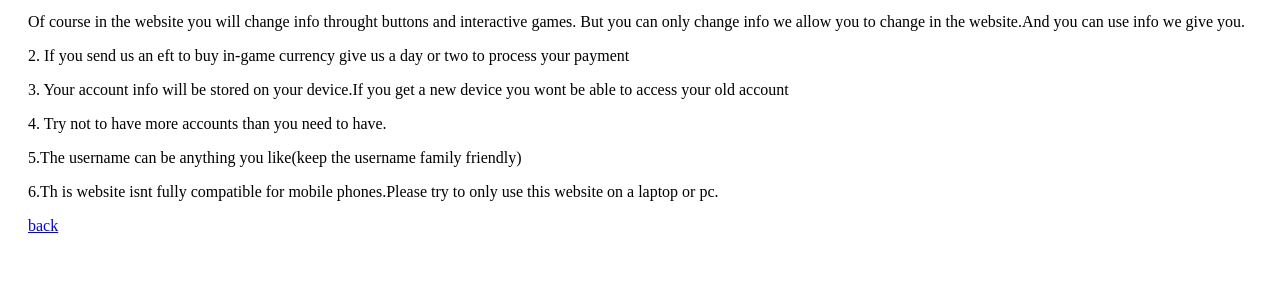
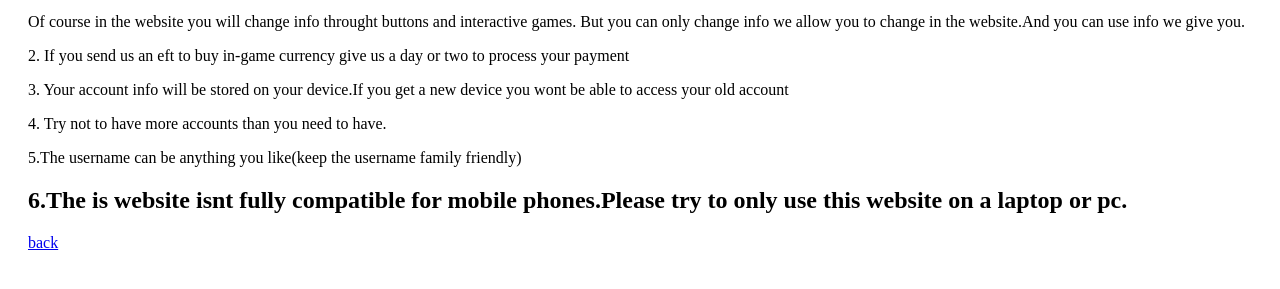
Before and after one commit to ludwigs-software-arcade/ludwigs-software-arcade.github.io, a plain HTML site: page terms-and-conditions.html in a window 1280 px wide. Shown: the part 101-390 px from the top of the page. Drawn offline with Linux system fonts and the light colour scheme.

Commit message:
Update terms-and-conditions.html

```diff
--- a/terms-and-conditions.html
+++ b/terms-and-conditions.html
@@ -15,7 +15,7 @@
             <p>3. Your account info will be stored on your device.If you get a new device you wont be able to access your old account</p>
             <p>4. Try not to have more accounts than you need to have.</p>
             <p>5.The username can be anything you like(keep the username family friendly)</p>
-            <p>6.Th is website isnt fully compatible for mobile phones.Please try to only use this website on a laptop or pc.</p>
+            <h2>6.The is website isnt fully compatible for mobile phones.Please try to only use this website on a laptop or pc.</h2>
             <a href="index.html">back</a>
         </div>
         <script src="main/code.js"></script>
```
